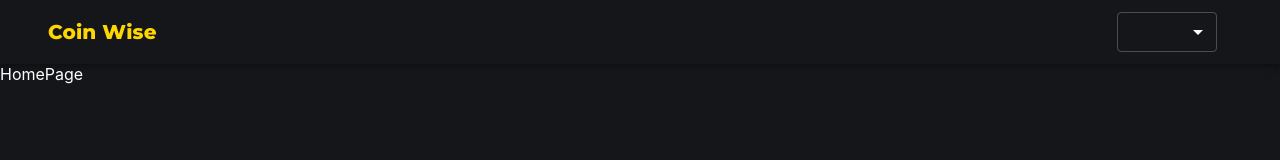
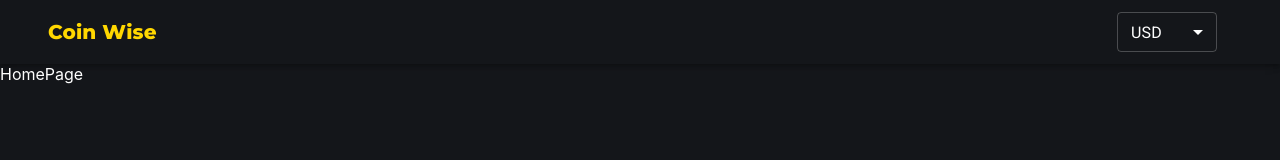
Before and after one commit to Victoria-Q-Le/coin-tracker-fe, a React (Create React App) app: page / in a window 1280 px wide. Shown: the top 160 px of the page. Built offline with nearby package versions, Linux system fonts and the light colour scheme.

Commit message:
header finished

```diff
--- a/src/CoinContext.js
+++ b/src/CoinContext.js
@@ -2,17 +2,9 @@ import React, { createContext, useContext, useEffect, useState } from 'react'
 
 const Coin = createContext()
 
+
+
 const CoinContext = ({children}) => {
-
-  return (
-   <Coin.Provider>
-        {children}
-   </Coin.Provider>
-  )
-}
-export default CoinContext
-
-export const CoinState = () => {
     const [currency, setCurrency] = useState("USD")
     const [symbol, setSymbol] = useState("$")
 
@@ -21,5 +13,15 @@ export const CoinState = () => {
         else if (currency === "VND") setSymbol("đ")
     },[currency])
 
+   return (
+    <Coin.Provider value = {{currency,symbol, setCurrency}}>
+        {children}
+    </Coin.Provider>
+  )
+}
+export default CoinContext
+
+export const CoinState = () => {
+
     return useContext(Coin)
 }
--- a/src/Components/Header.js
+++ b/src/Components/Header.js
@@ -1,6 +1,7 @@
 import { AppBar, Container, createTheme, makeStyles, MenuItem, Select, ThemeProvider, Toolbar, Typography } from '@material-ui/core'
 import React from 'react'
 import { useHistory } from 'react-router-dom'
+import { CoinState } from '../CoinContext'
 
 const Header = () => {
 
@@ -16,6 +17,8 @@ const Header = () => {
 
   const classes  = useStyles()
   const history = useHistory()
+  const { currency, setCurrency } = CoinState()
+  // console.log(currency)
   const darkTheme = createTheme({
     palette: {
       primary: {
@@ -37,11 +40,16 @@ const Header = () => {
               Coin Wise
             </Typography>
 
-            <Select variant='outlined' style={{
-              width: 100,
-              height: 40,
-              marginRight: 15,
-            }}>
+            <Select
+              variant='outlined'
+              style={{
+                width: 100,
+                height: 40,
+                marginRight: 15,
+              }}
+              value = {currency}
+              onChange = {(e) => setCurrency(e.target.value)}
+            >
               <MenuItem value ={'USD'}>USD</MenuItem>
               <MenuItem value = {'VND'}>VND</MenuItem>
             </Select>
```
